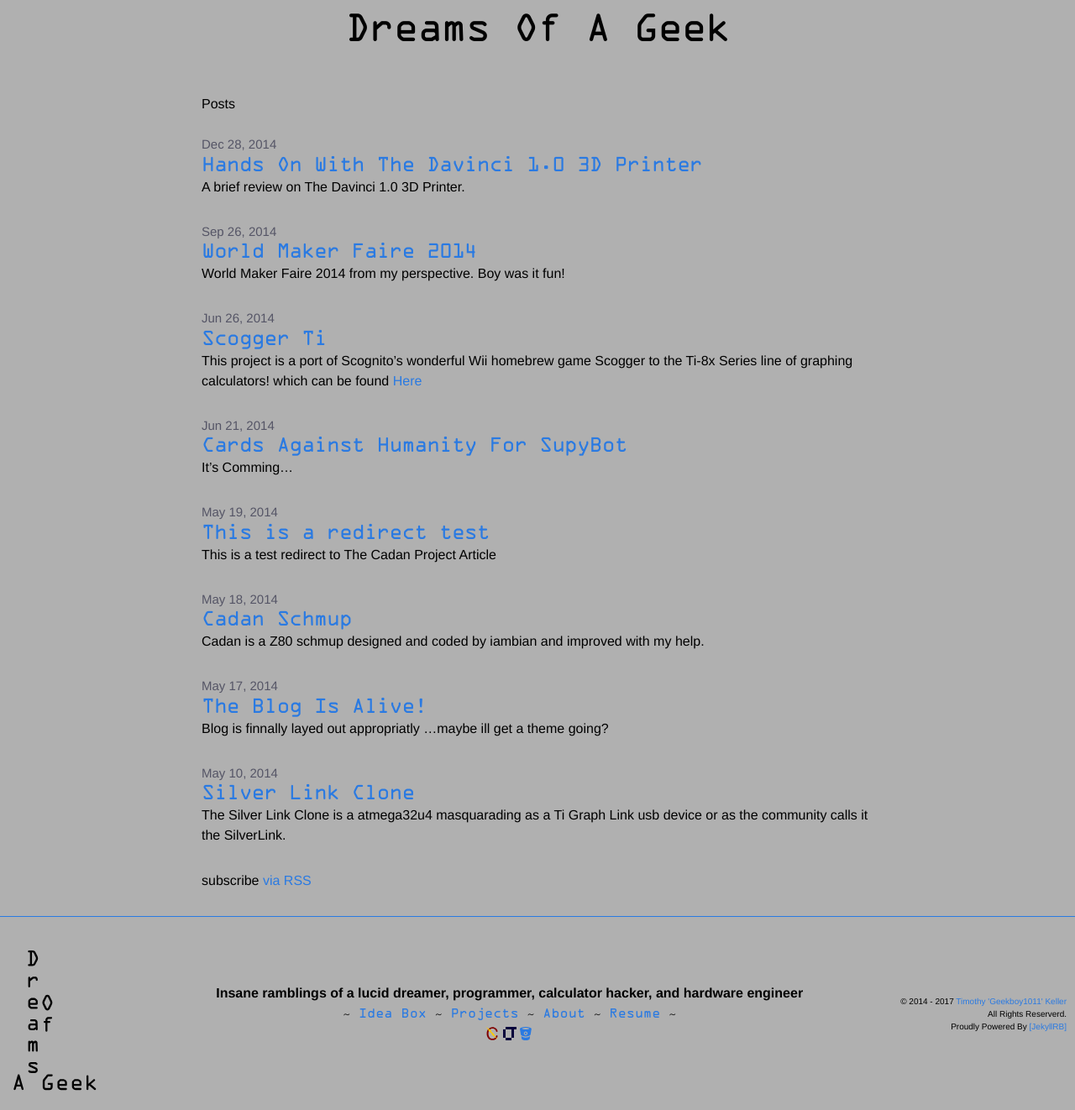
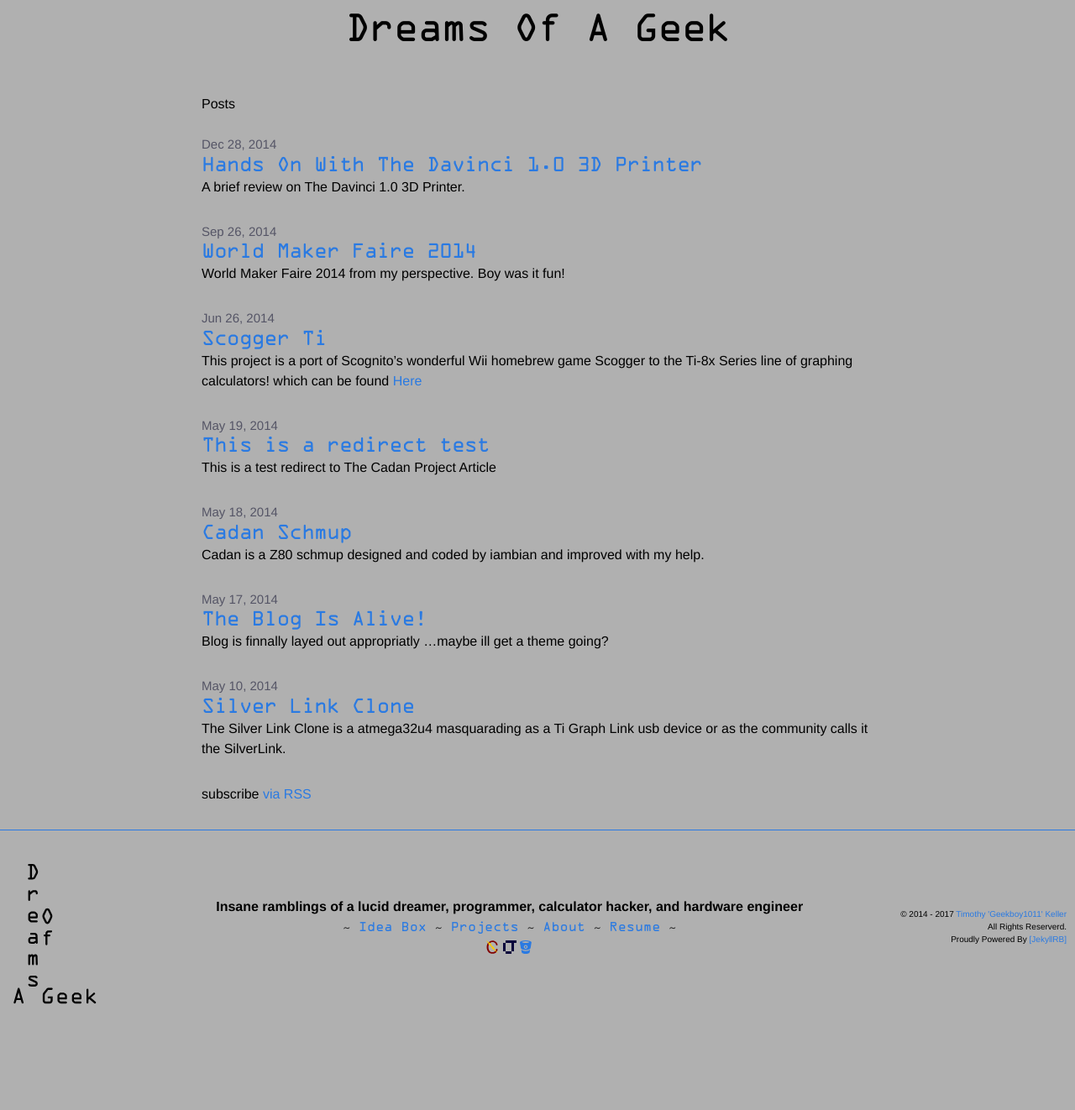
Before and after one commit to geekbozu/geekbozu.github.io, a Jekyll site: the page built from index.html, in a window 1280 px wide. Shown: the whole page at 84% size. Built offline with Jekyll 4.4.1, drawn with Linux system fonts in a browser that asks for light colours; after the commit the page ends 1219 px from its top, so only the background shows below that.

Commit message:
fixed syntax

```diff
--- a/Projects/_posts/2014-6-21-Cards Against Humanity For SupyBot.md
+++ /dev/null
@@ -1,8 +0,0 @@
----
-layout: project
-title: Cards Against Humanity For SupyBot
-related: CaH
-ProjectID: CaH
----
-
-It's Comming...
```
Also changed, not shown: Projects/_posts/2014-6-26-Scogger Ti.md (+6 -6 lines), Resume/resume.md (+1 -1 lines).
